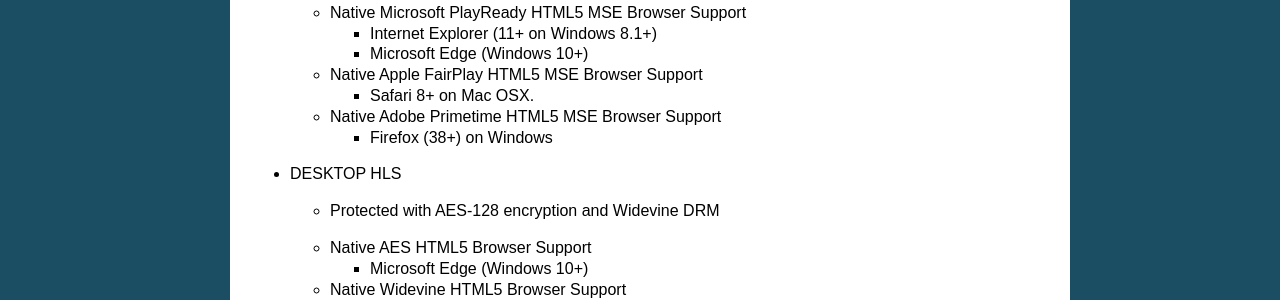
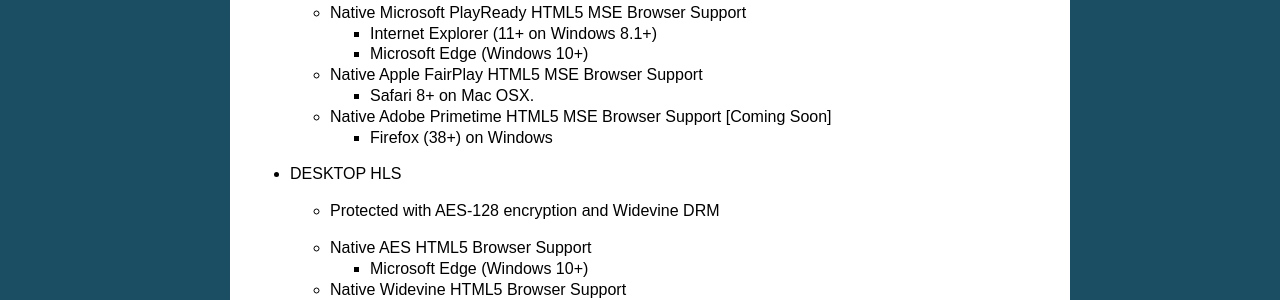
Before and after one commit to dplas/document, a Sphinx documentation site: the page built from docs/source/index.rst, in a window 1280 px wide. Shown: the part 959-1259 px from the top of the page. Built offline with Sphinx 7.4.7, drawn with Linux system fonts in a browser that asks for light colours.

Commit message:
Update index.rst

```diff
--- a/docs/source/index.rst
+++ b/docs/source/index.rst
@@ -55,7 +55,7 @@
 
     - Safari 8+ on Mac OSX.
 
-  * Native Adobe Primetime HTML5 MSE Browser Support
+  * Native Adobe Primetime HTML5 MSE Browser Support [Coming Soon]
 
     - Firefox (38+) on Windows
 
```
